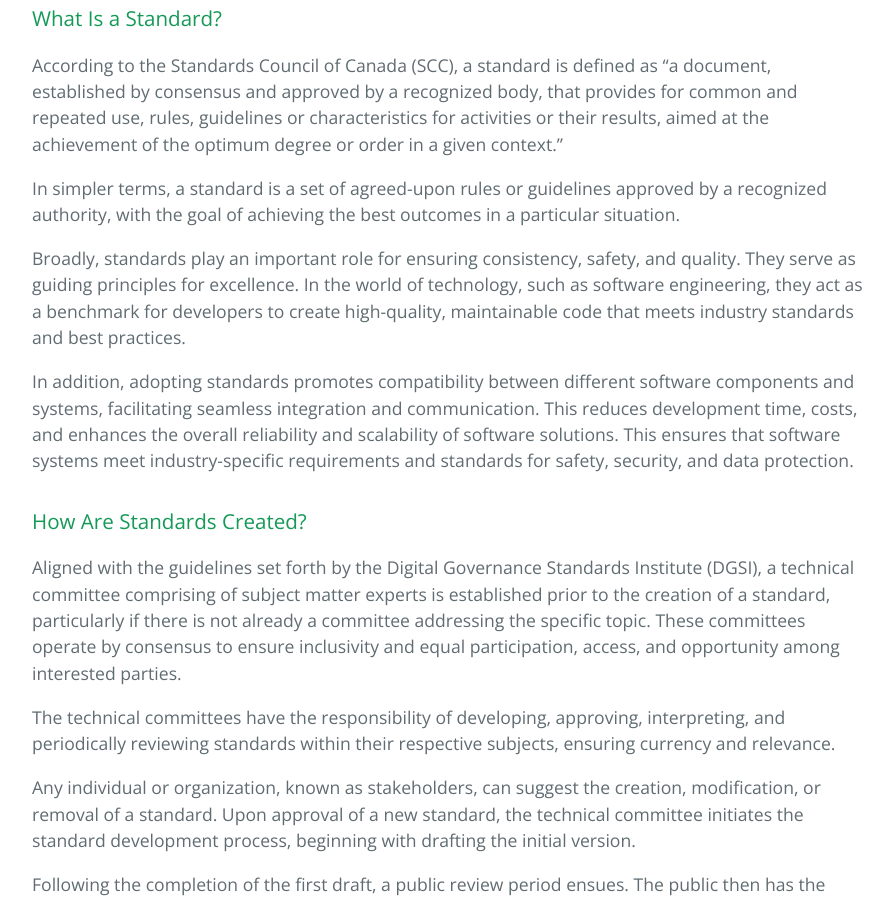
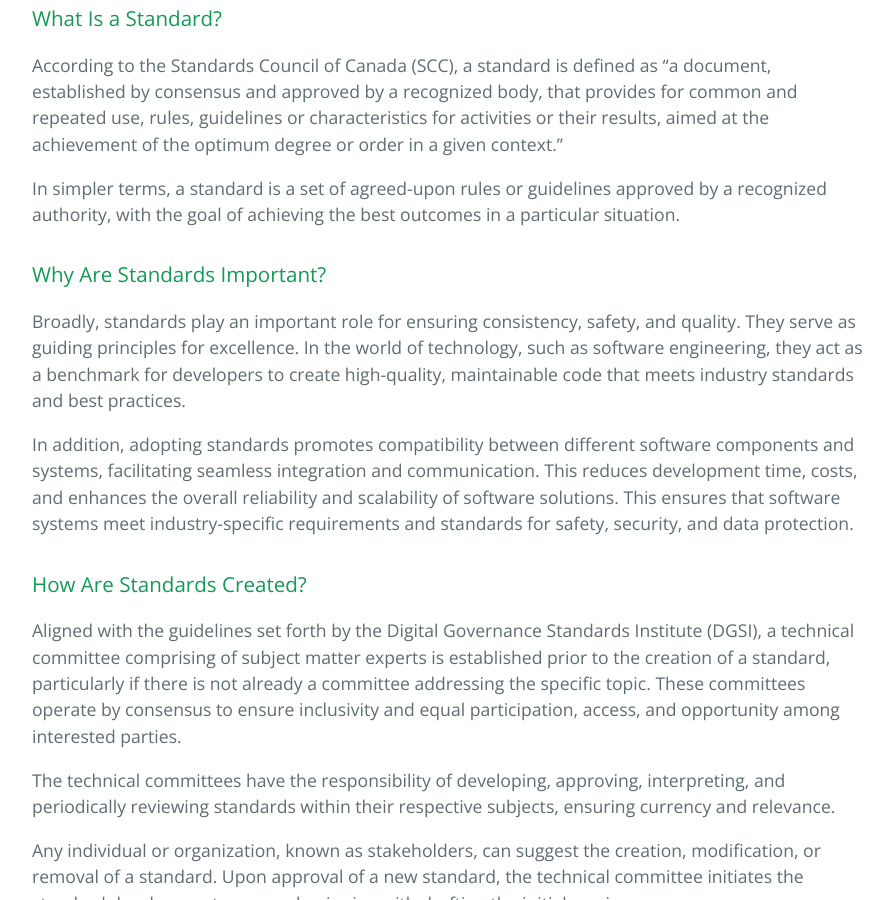
Before and after one commit to learning-software-engineering/learning-software-engineering.github.io, a Jekyll site: the page built from Topics/Development_Process/Standards_For_Best_Practices.md, in a window 1280 px wide and 900 px high, scrolled down 1002 px. Shown: the whole window, without its empty margins (192-1085 px from the left). Built offline with Jekyll 4.4.1, drawn with Linux system fonts in a browser that asks for light colours; our own code applies the rules of GitHub Pages for plain Markdown files.

Commit message:
Update Standards_For_Best_Practices.md

```diff
--- a/Topics/Development_Process/Standards_For_Best_Practices.md
+++ b/Topics/Development_Process/Standards_For_Best_Practices.md
@@ -23,6 +23,7 @@ According to the Standards Council of Canada (SCC), a standard is defined as "a
 
 In simpler terms, a standard is a set of agreed-upon rules or guidelines approved by a recognized authority, with the goal of achieving the best outcomes in a particular situation.
 
+### Why Are Standards Important?
 Broadly, standards play an important role for ensuring consistency, safety, and quality. They serve as guiding principles for excellence. In the world of technology, such as software engineering, they act as a benchmark for developers to create high-quality, maintainable code that meets industry standards and best practices.
 
 In addition, adopting standards promotes compatibility between different software components and systems, facilitating seamless integration and communication. This reduces development time, costs, and enhances the overall reliability and scalability of software solutions. This ensures that software systems meet industry-specific requirements and standards for safety, security, and data protection.
```
